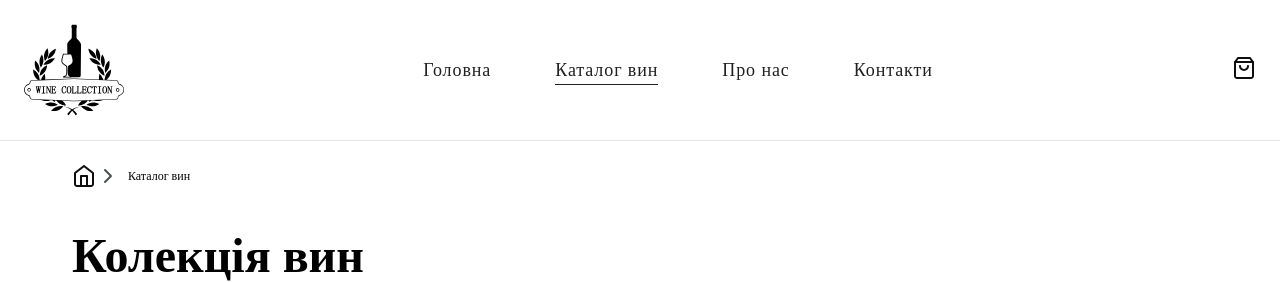
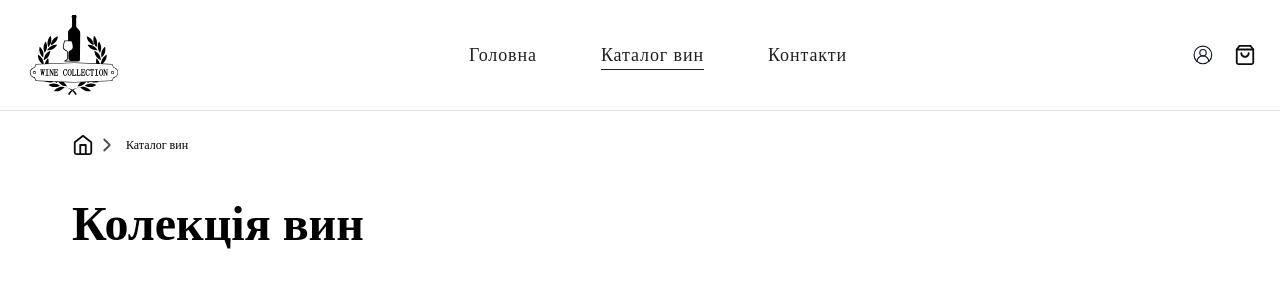
Before and after one commit to VitaliySemeniv/wine-collection-frontend, a React (Vite) app: page /wines in a window 1280 px wide. Shown: the top 283 px of the page. Built offline with nearby package versions, Linux system fonts and the light colour scheme; no server answers.

Commit message:
feat: improve nav links and add account icon

```diff
--- a/src/constants/icons.ts
+++ b/src/constants/icons.ts
@@ -16,6 +16,10 @@ export const icons: Record<string, Icon> = {
   cart: {
     title: 'Cart icon',
     path: './icons/cart.svg',
+  },
+  account: {
+    title: 'Account icon',
+    path: './icons/account.svg',
   },
   arrow_down: {
     title: 'Arrow down icon',
--- a/src/constants/navLinks.ts
+++ b/src/constants/navLinks.ts
@@ -1,6 +1,6 @@
 export const navLinks = [
   { title: 'Головна', path: '/', type: 'route' },
   { title: 'Каталог вин', path: '/wines', type: 'route' },
-  { title: 'Про нас', path: '#about', type: 'anchor' },
+  { title: 'Про нас', path: '#about', type: 'anchor', onlyHome: true },
   { title: 'Контакти', path: '#contacts', type: 'anchor' },
 ];
--- a/src/modules/shared/components/Header/Header.module.scss
+++ b/src/modules/shared/components/Header/Header.module.scss
@@ -10,7 +10,7 @@
     justify-content: space-between;
     align-items: center;
     width: 100%;
-    padding-block: 20px;
+    padding-block: 15px;
 
     background-color: $header-bg-color;
     box-shadow: 0 1px 0 0 $gray-elements-color;
@@ -84,7 +84,7 @@
     width: 64px;
 
     @include on-desktop {
-      height: 100px;
+      height: 80px;
       width: 100px;
     }
 
@@ -105,6 +105,7 @@
   &__icons-container {
     display: flex;
     flex-direction: row;
+    gap: 20px;
 
     padding-right: 16px;
 
@@ -112,12 +113,4 @@
       padding-right: 24px;
     }
   }
-
-  &__icons {
-    display: none;
-
-    @include on-tablet {
-      display: flex;
-    }
-  }
 }
--- a/src/modules/shared/components/Header/Header.tsx
+++ b/src/modules/shared/components/Header/Header.tsx
@@ -1,10 +1,13 @@
-import { Link, NavLink } from 'react-router-dom';
+import { Link, NavLink, useLocation } from 'react-router-dom';
 import cn from 'classnames';
 import styles from './Header.module.scss';
 import { navLinks } from '../../../../constants/navLinks';
 import { Icon } from '../Icon';
 
 export const Header: React.FC = () => {
+  const location = useLocation();
+  const isHomePage = location.pathname === '/';
+
   return (
     <>
       <header className={styles.header}>
@@ -15,7 +18,15 @@ export const Header: React.FC = () => {
 
           <nav className={styles.header__nav}>
             <ul className={styles.header__list}>
-              {navLinks.map((link) =>
+              {navLinks
+                .filter((link) => {
+                  if (link.onlyHome) {
+                    return isHomePage;
+                  }
+
+                  return true;
+                })
+                .map((link) =>
                   link.type === 'route' ? (
                     <NavLink
                       to={link.path}
@@ -39,6 +50,17 @@ export const Header: React.FC = () => {
 
           <div className={styles['header__icons-container']}>
             <NavLink
+              to="/account"
+              className={({ isActive }) =>
+                cn(styles['header__icon'], {
+                  [styles['header__icon--active']]: isActive,
+                })
+              }
+            >
+              <Icon name="account" />
+            </NavLink>
+
+            <NavLink
               to="/cart"
               className={({ isActive }) =>
                 cn(styles['header__icon'], {
--- a/src/modules/shared/components/Icon/Icon.module.scss
+++ b/src/modules/shared/components/Icon/Icon.module.scss
@@ -1,12 +1,14 @@
 @import '../../utils/main';
 
 .icon {
+  display: block;
   height: 16px;
   width: 16px;
+
   @include hover(transform, scale(1.2));
 
   @include on-desktop {
-    height: 24px;
-    width: 24px;
+    height: 22px;
+    width: 22px;
   }
 }
```
Also changed, not shown: public/icons/account.svg (added). Lines whose indentation alone changed are shown as unchanged.
